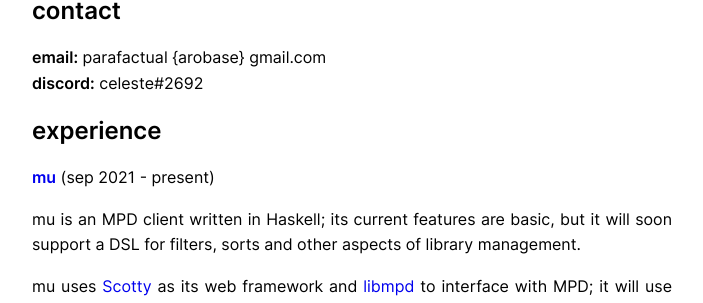
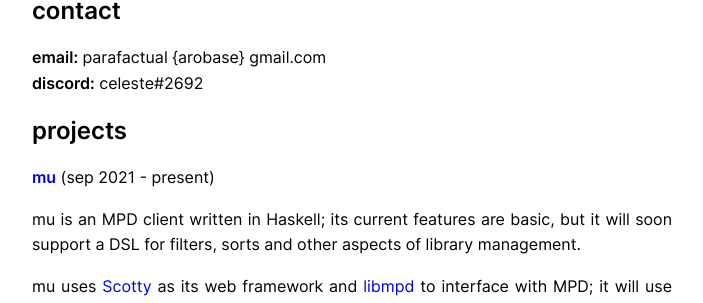
Before and after one commit to cosmicoptima/cosmicoptima.github.io, a Jekyll site: the page built from pages/resume.md, in a window 1280 px wide. Shown: the part 144-447 px from the top of the page, without its empty margins (96-799 px from the left). Built offline with Jekyll 4.4.1, drawn with Linux system fonts in a browser that asks for light colours.

Commit message:
projects

```diff
--- a/pages/resume.md
+++ b/pages/resume.md
@@ -9,7 +9,7 @@ permalink: /resume/
 **email:** parafactual {arobase} gmail.com
 **discord:** celeste#2692
 
-## experience
+## projects
 
 **[mu](https://github.com/cosmicoptima/mu)** (sep 2021 - present)
 
```
